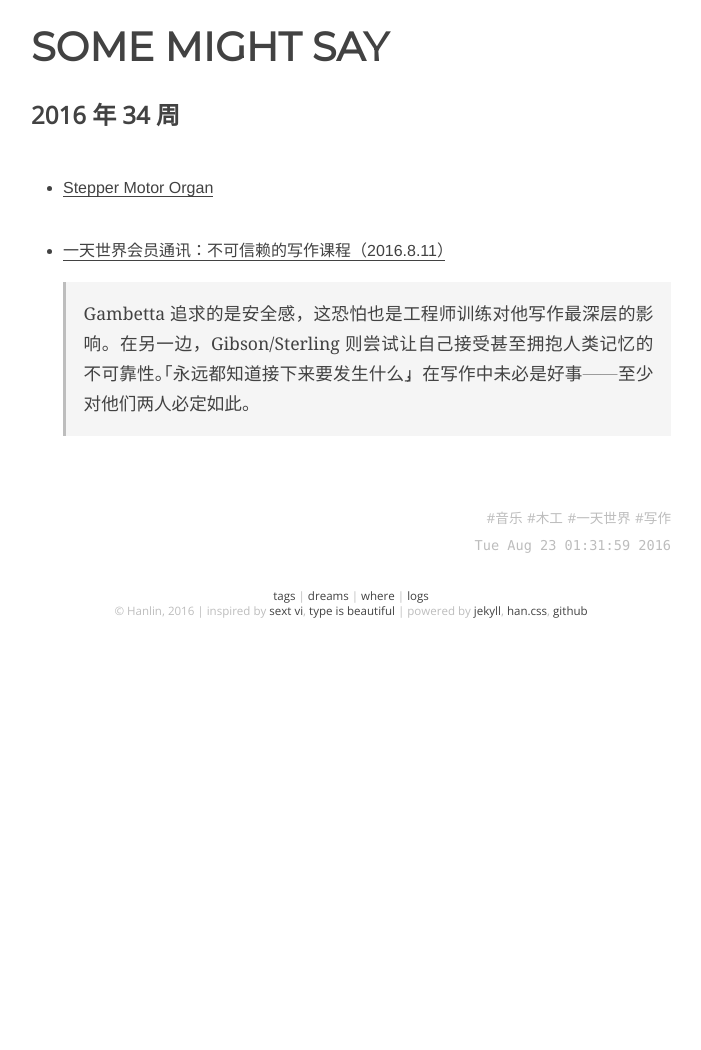
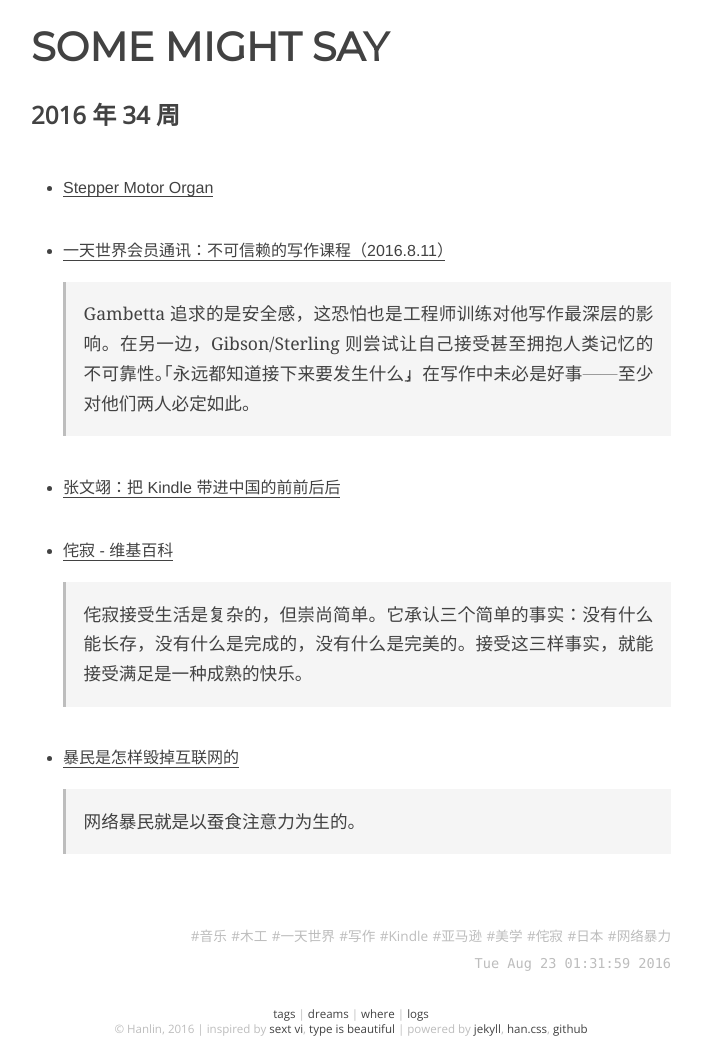
Before and after one commit to onion7878/word, a Jekyll site: the page built from _posts/logs/2016-01-01-34.md, in a window 1280 px wide. Shown: the whole page, without its empty margins (289-990 px from the left). Built offline with Jekyll 4.4.1, drawn with Linux system fonts in a browser that asks for light colours; before the commit the page ends 900 px from its top, so only the background shows below that.

Commit message:
update log

```diff
--- a/_posts/logs/2016-01-01-34.md
+++ b/_posts/logs/2016-01-01-34.md
@@ -4,7 +4,7 @@ layout: post
 title:  2016 年 34 周
 date: 16-08-23 01:31:59
 categories: [log]
-tags: [音乐, 木工, 一天世界, 写作]
+tags: [音乐, 木工, 一天世界, 写作, Kindle, 亚马逊, 美学, 侘寂, 日本, 网络暴力]
 
 ---
 
@@ -13,3 +13,13 @@ tags: [音乐, 木工, 一天世界, 写作]
 - [一天世界会员通讯：不可信赖的写作课程（2016.8.11）]()
 
 	> Gambetta 追求的是安全感，这恐怕也是工程师训练对他写作最深层的影响。在另一边，Gibson/Sterling 则尝试让自己接受甚至拥抱人类记忆的不可靠性。「永远都知道接下来要发生什么」，在写作中未必是好事——至少对他们两人必定如此。
+
+- [张文翊：把 Kindle 带进中国的前前后后](http://mp.weixin.qq.com/s?__biz=MzIyNDM2MzE3Mw%3D%3D&idx=1&mid=2247484935&scene=0&sn=4d173f6b6a46c826266b42774a145acd)
+
+- [侘寂 - 维基百科](https://zh.wikipedia.org/wiki/侘寂)
+
+	> 侘寂接受生活是复杂的，但崇尚简单。它承认三个简单的事实：没有什么能长存，没有什么是完成的，没有什么是完美的。接受这三样事实，就能接受满足是一种成熟的快乐。
+
+- [暴民是怎样毁掉互联网的](http://matrix.sspai.com/p/d2277040)
+
+	> 网络暴民就是以蚕食注意力为生的。
```
